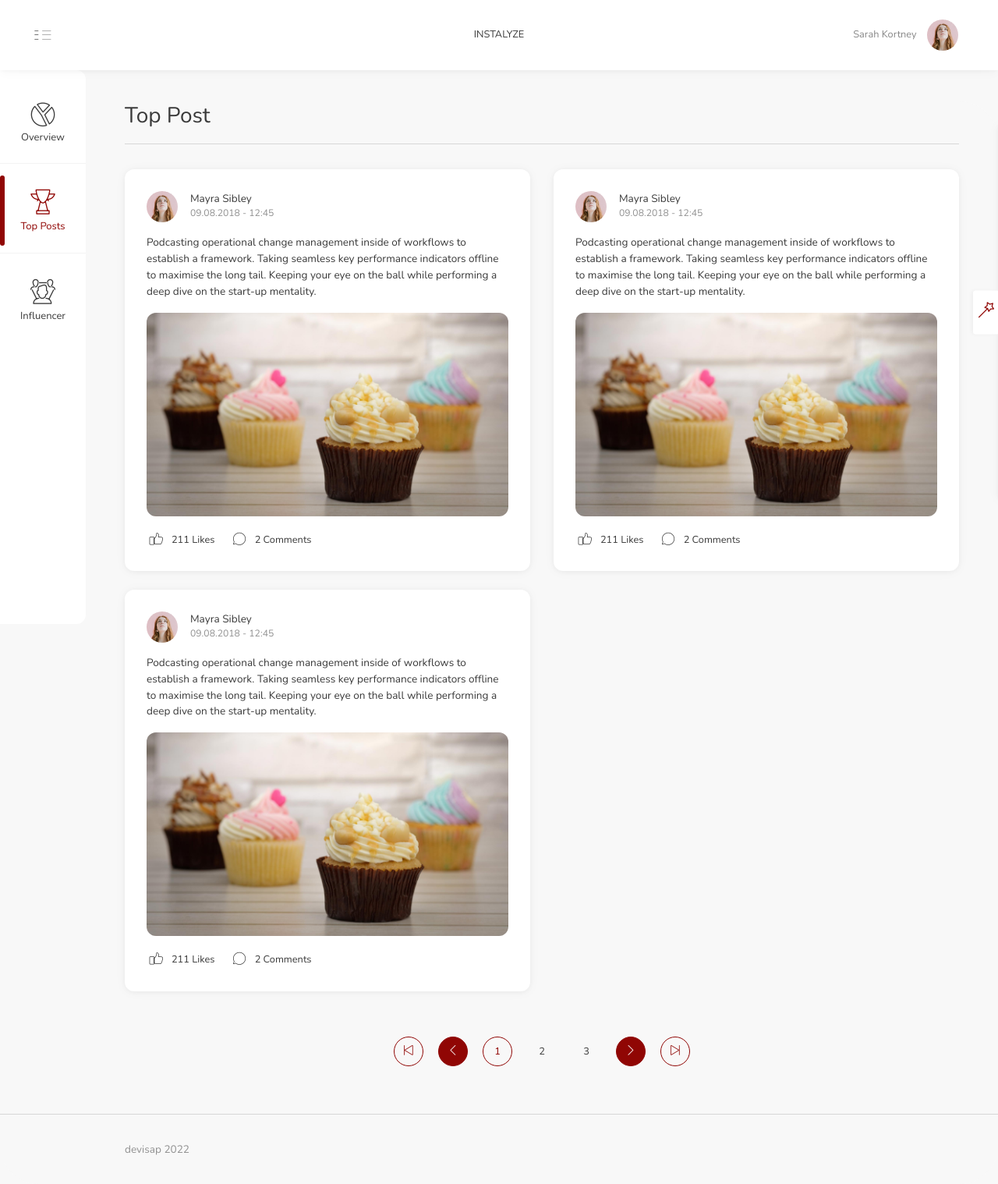
After one commit to devisap/instalyze-front, a CodeIgniter app: page /database/top-post in a window 1280 px wide. The commit adds this page. Shown: the whole page at 78% size. Run offline with CodeIgniter, Linux system fonts and the light colour scheme.

Commit message:
top post

```diff
--- a/application/config/routes.php
+++ b/application/config/routes.php
@@ -53,4 +53,6 @@ $route['default_controller'] = 'welcome';
 $route['404_override'] = '';
 $route['translate_uri_dashes'] = FALSE;
 
-$route['overview'] = 'MainController/overview';
+$route['overview']      = 'MainController/overview';
+$route['top-post']      = 'MainController/topPost';
+$route['influencer']    = 'MainController/influencer';
--- a/application/controllers/MainController.php
+++ b/application/controllers/MainController.php
@@ -4,7 +4,8 @@ class MainController extends CI_Controller{
         parent::__construct();
     }
     public function overview(){
-        $data['title'] = 'Overview';
+        $data['title']      = 'Overview';
+        $data['sidebar']    = 'overview';
 
         $this->load->view('templates/header', $data);
         $this->load->view('templates/topbar', $data);
@@ -12,4 +13,24 @@ class MainController extends CI_Controller{
         $this->load->view('overview', $data);
         $this->load->view('templates/footer');
     }
+    public function topPost(){
+        $data['title']      = 'Top Post';
+        $data['sidebar']    = 'top-post';
+
+        $this->load->view('templates/header', $data);
+        $this->load->view('templates/topbar', $data);
+        $this->load->view('templates/sidebar', $data);
+        $this->load->view('top_post', $data);
+        $this->load->view('templates/footer');
+    }
+    public function influencer(){
+        $data['title']      = 'Influencer';
+        $data['sidebar']    = 'influencer';
+
+        $this->load->view('templates/header', $data);
+        $this->load->view('templates/topbar', $data);
+        $this->load->view('templates/sidebar', $data);
+        $this->load->view('influencer', $data);
+        $this->load->view('templates/footer');
+    }
 }
--- a/application/views/overview.php
+++ b/application/views/overview.php
@@ -132,7 +132,7 @@
                                 <div class="glide__slide glide__slide--active">
                                     <div class="card">
                                         <div class="card-body text-center">
-                                            <i class="iconsminds-speach-bubble-dialog"></i>
+                                            <i class="iconsminds-speach-bubble-11"></i>
                                             <p class="card-text mb-0">Total Comment</p>
                                             <p class="lead text-center">16</p>
                                         </div>
@@ -168,7 +168,7 @@
                                 <div class="glide__slide glide__slide--active">
                                     <div class="card">
                                         <div class="card-body text-center">
-                                            <i class="iconsminds-speach-bubble-dialog"></i>
+                                            <i class="iconsminds-speach-bubble-11"></i>
                                             <p class="card-text mb-0">Total Comment</p>
                                             <p class="lead text-center">16</p>
                                         </div>
--- a/application/views/templates/sidebar.php
+++ b/application/views/templates/sidebar.php
@@ -2,19 +2,19 @@
     <div class="main-menu">
         <div class="scroll">
             <ul class="list-unstyled">
-                <li class="active">
+                <li class="<?= $sidebar == 'overview' ? 'active' : '' ; ?>">
                     <a href="<?= site_url('overview')?>">
                         <i class="iconsminds-pie-chart-3"></i>
                         <span>Overview</span>
                     </a>
                 </li>
-                <li>
-                    <a href="#">
+                <li class="<?= $sidebar == 'top-post' ? 'active' : '' ; ?>">
+                    <a href="<?= site_url('top-post')?>">
                         <i class="iconsminds-trophy"></i> Top Posts
                     </a>
                 </li>
-                <li>
-                    <a href="#">
+                <li class="<?= $sidebar == 'influencer' ? 'active' : '' ; ?>">
+                    <a href="<?= site_url('influencer')?>">
                         <i class="iconsminds-network"></i> Influencer
                     </a>
                 </li>
--- /dev/null
+++ b/application/views/top_post.php
@@ -0,0 +1,164 @@
+
+
+<main>
+    <div class="container-fluid">
+        <div class="row">
+            <div class="col-12">
+
+                <h1><?= $title?></h1>
+                <!-- <nav class="breadcrumb-container d-none d-sm-block d-lg-inline-block" aria-label="breadcrumb">
+                    <ol class="breadcrumb pt-0">
+                        <li class="breadcrumb-item">
+                            <a href="#">Home</a>
+                        </li>
+                        <li class="breadcrumb-item">
+                            <a href="#">Library</a>
+                        </li>
+                        <li class="breadcrumb-item active" aria-current="page">Data</li>
+                    </ol>
+                </nav> -->
+                <div class="separator mb-5"></div>
+            </div>
+            <div class="col">
+                <div class="row list disable-text-selection" data-check-all="checkAll">
+                    <div class="col-xl-6 col-lg-6 col-12 col-sm-12 mb-4">
+                        <div class="card">
+                            <div class="card-body">
+                                <div class="d-flex flex-row mb-3">
+                                    <a href="#">
+                                        <img src="<?= site_url('assets')?>/img/profiles/l-1.jpg" alt="Mayra Sibley" class="img-thumbnail border-0 rounded-circle list-thumbnail align-self-center xsmall">
+                                    </a>
+                                    <div class="pl-3">
+                                        <a href="#">
+                                            <p class="font-weight-medium mb-0 ">Mayra Sibley</p>
+                                            <p class="text-muted mb-0 text-small">09.08.2018 - 12:45</p>
+                                        </a>
+                                    </div>
+                                </div>
+                                <p>
+                                    Podcasting operational change management inside of workflows to
+                                    establish a framework. Taking seamless key performance indicators
+                                    offline to maximise the long tail. Keeping your eye on the ball while
+                                    performing a deep dive on the start-up mentality.
+                                </p>
+                                <a href="<?= site_url('assets')?>/img/details/5.jpg" class="lightbox">
+                                    <img class="img-fluid border-0 border-radius mb-3" src="<?= site_url('assets')?>/img/details/5.jpg">
+                                </a>
+                                <div>
+                                    <div class="post-icon mr-3 d-inline-block"><a href="#"><i class="iconsminds-like mr-1"></i></a> <span>211
+                                            Likes</span></div>
+                                    <div class="post-icon d-inline-block"><i class="iconsminds-speach-bubble-11 mr-1"></i> <span>2
+                                            Comments</span></div>
+                                </div>
+                            </div>
+                        </div>
+                    </div>
+                    <div class="col-xl-6 col-lg-6 col-12 col-sm-12 mb-4">
+                        <div class="card">
+                            <div class="card-body">
+                                <div class="d-flex flex-row mb-3">
+                                    <a href="#">
+                                        <img src="<?= site_url('assets')?>/img/profiles/l-1.jpg" alt="Mayra Sibley" class="img-thumbnail border-0 rounded-circle list-thumbnail align-self-center xsmall">
+                                    </a>
+                                    <div class="pl-3">
+                                        <a href="#">
+                                            <p class="font-weight-medium mb-0 ">Mayra Sibley</p>
+                                            <p class="text-muted mb-0 text-small">09.08.2018 - 12:45</p>
+                                        </a>
+                                    </div>
+                                </div>
+                                <p>
+                                    Podcasting operational change management inside of workflows to
+                                    establish a framework. Taking seamless key performance indicators
+                                    offline to maximise the long tail. Keeping your eye on the ball while
+                                    performing a deep dive on the start-up mentality.
+                                </p>
+                                <a href="<?= site_url('assets')?>/img/details/5.jpg" class="lightbox">
+                                    <img class="img-fluid border-0 border-radius mb-3" src="<?= site_url('assets')?>/img/details/5.jpg">
+                                </a>
+                                <div>
+                                    <div class="post-icon mr-3 d-inline-block"><a href="#"><i class="iconsminds-like mr-1"></i></a> <span>211
+                                            Likes</span></div>
+                                    <div class="post-icon d-inline-block"><i class="iconsminds-speach-bubble-11 mr-1"></i> <span>2
+                                            Comments</span></div>
+                                </div>
+                            </div>
+                        </div>
+                    </div>
+                    <div class="col-xl-6 col-lg-6 col-12 col-sm-12 mb-4">
+                        <div class="card">
+                            <div class="card-body">
+                                <div class="d-flex flex-row mb-3">
+                                    <a href="#">
+                                        <img src="<?= site_url('assets')?>/img/profiles/l-1.jpg" alt="Mayra Sibley" class="img-thumbnail border-0 rounded-circle list-thumbnail align-self-center xsmall">
+                                    </a>
+                                    <div class="pl-3">
+                                        <a href="#">
+                                            <p class="font-weight-medium mb-0 ">Mayra Sibley</p>
+                                            <p class="text-muted mb-0 text-small">09.08.2018 - 12:45</p>
+                                        </a>
+                                    </div>
+                                </div>
+                                <p>
+                                    Podcasting operational change management inside of workflows to
+                                    establish a framework. Taking seamless key performance indicators
+                                    offline to maximise the long tail. Keeping your eye on the ball while
+                                    performing a deep dive on the start-up mentality.
+                                </p>
+                                <a href="<?= site_url('assets')?>/img/details/5.jpg" class="lightbox">
+                                    <img class="img-fluid border-0 border-radius mb-3" src="<?= site_url('assets')?>/img/details/5.jpg">
+                                </a>
+                                <div>
+                                    <div class="post-icon mr-3 d-inline-block"><a href="#"><i class="iconsminds-like mr-1"></i></a> <span>211
+                                            Likes</span></div>
+                                    <div class="post-icon d-inline-block"><i class="iconsminds-speach-bubble-11 mr-1"></i> <span>2
+                                            Comments</span></div>
+                                </div>
+                            </div>
+                        </div>
+                    </div>
+
+
+                    <div class="col-12">
+                        <nav class="mt-4 mb-3">
+                            <ul class="pagination justify-content-center mb-0">
+                                <li class="page-item ">
+                                    <a class="page-link first" href="#">
+                                        <i class="simple-icon-control-start"></i>
+                                    </a>
+                                </li>
+                                <li class="page-item ">
+                                    <a class="page-link prev" href="#">
+                                        <i class="simple-icon-arrow-left"></i>
+                                    </a>
+                                </li>
+                                <li class="page-item active">
+                                    <a class="page-link" href="#">1</a>
+                                </li>
+                                <li class="page-item ">
+                                    <a class="page-link" href="#">2</a>
+                                </li>
+                                <li class="page-item">
+                                    <a class="page-link" href="#">3</a>
+                                </li>
+                                <li class="page-item ">
+                                    <a class="page-link next" href="#" aria-label="Next">
+                                        <i class="simple-icon-arrow-right"></i>
+                                    </a>
+                                </li>
+                                <li class="page-item ">
+                                    <a class="page-link last" href="#">
+                                        <i class="simple-icon-control-end"></i>
+                                    </a>
+                                </li>
+                            </ul>
+                        </nav>
+                    </div>
+                    </div>
+            </div>
+        </div>
+    </div>
+</main>
+<script>
+
+</script>
```
Also changed, not shown: application/views/influencer.php (added, +34 -0 lines).
